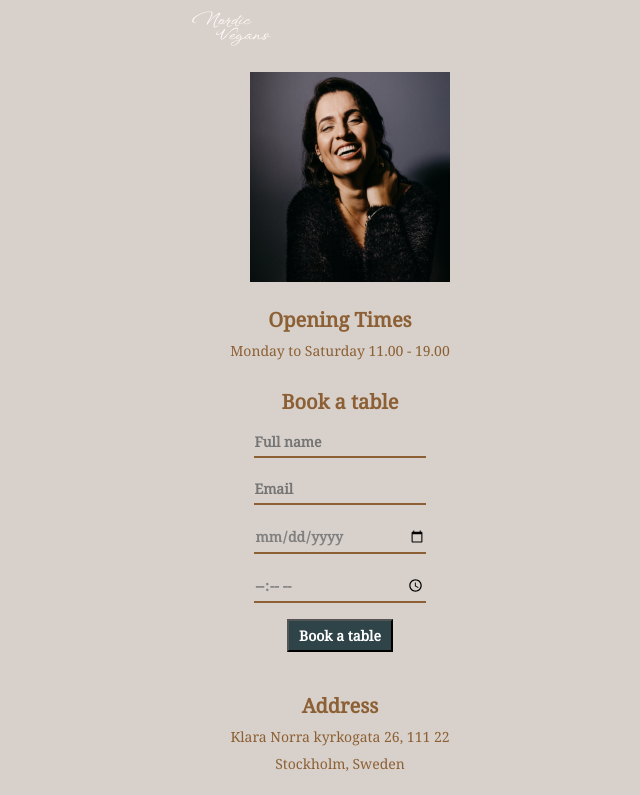
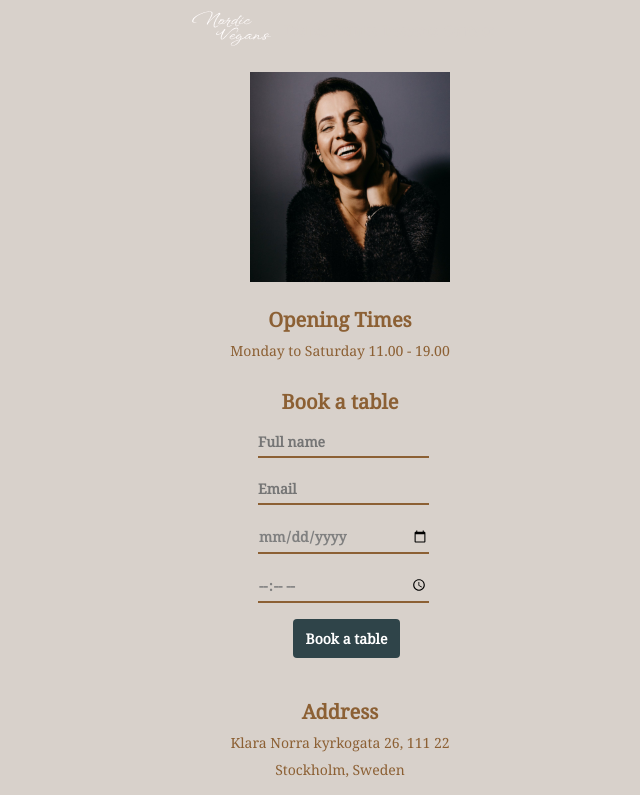
Before and after one commit to KatheRojasO/vegan-restaurant, a React (Create React App) app: page /contact in a window 1280 px wide. Shown: the top 795 px of the page, without its empty margins (300-940 px from the left). Built offline with nearby package versions, Linux system fonts and the light colour scheme; a web font is replaced by a local one.

Commit message:
Implement form style

```diff
--- a/src/components/Form.jsx
+++ b/src/components/Form.jsx
@@ -1,4 +1,5 @@
 import React, { useState } from "react";
+import data from "../jsonFiles/form.json";
 
 export default function Form() {
   const [inputs, setInputs] = useState({});
@@ -12,38 +13,25 @@ export default function Form() {
   const handleSubmit = (event) => {
     event.preventDefault();
     console.log(inputs);
-    alert(inputs.username + inputs.email + inputs.date + inputs.time);
+    alert(inputs.clientName + inputs.email + inputs.date + inputs.time);
   };
+
+  const inputItem = data.map((item) => (
+    <li className="input-fields" key={item.id}>
+      <input
+        type={item.type}
+        name={item.name}
+        placeholder={item.placeholder}
+        value={inputs.name}
+        onChange={handleChange}
+      />
+    </li>
+  ));
 
   return (
     <div id="form">
       <form className="form-info" onSubmit={handleSubmit}>
-        <input
-          type="text"
-          name="username"
-          placeholder="Full name"
-          value={inputs.username || ""}
-          onChange={handleChange}
-        />
-        <input
-          type="text"
-          name="email"
-          placeholder="Email"
-          value={inputs.email || ""}
-          onChange={handleChange}
-        />
-        <input
-          type="date"
-          name="date"
-          value={inputs.date || ""}
-          onChange={handleChange}
-        />
-        <input
-          type="time"
-          name="time"
-          value={inputs.time || ""}
-          onChange={handleChange}
-        />
+        {inputItem}
         <input type="submit" value="Book a table" />
       </form>
     </div>
--- a/src/components/Header.jsx
+++ b/src/components/Header.jsx
@@ -17,7 +17,7 @@ export default function Header() {
   useEffect(() => {
     if (typeof window !== "undefined") {
       window.addEventListener("scroll", () =>
-        setSmall(window.pageYOffset > 400)
+        setSmall(window.pageYOffset > 50)
       );
     }
   }, []);
--- a/src/css/components/Form.css
+++ b/src/css/components/Form.css
@@ -6,7 +6,7 @@
 .form-info {
   display: flex;
   flex-direction: column;
-  align-items: center;
+  align-items: left;
 }
 
 input[type="text"],
@@ -15,7 +15,6 @@ input[type="text"],
   width: 80%;
   padding: 5px 0;
   margin: 8px 25px;
-  display: inline-block;
   box-sizing: border-box;
   background-color: var(--gray);
   outline: 0;
@@ -30,9 +29,20 @@ input[type="time"]:focus {
 }
 
 input[type="submit"] {
+  width: 50%;
   background-color: var(--green-pine);
   color: white;
-  padding: 5px 10px;
-  margin: var(--space-small) 0 var(--space-medium) 0;
+  padding: 10px 10px;
+  margin: var(--space-small) 0 var(--space-medium) 60px;
   cursor: pointer;
+  border: none;
+  border-radius: 4px;
 }
+
+input[type="submit"]:focus {
+  background-color: green;
+}
+
+.input-fields {
+  list-style-type: none;
+}
--- /dev/null
+++ b/src/jsonFiles/form.json
@@ -0,0 +1,29 @@
+[
+  {
+    "id": 1,
+    "type": "text",
+    "name": "clientName",
+    "placeholder": "Full name"
+
+  },
+  {
+    "id": 2,
+    "type": "text",
+    "name": "email",
+    "placeholder": "Email"
+
+  },
+  {
+    "id": 3,
+    "type": "date",
+    "name": "date",
+    "placeholder": "date"
+
+  },
+  {
+    "id": 4,
+    "type": "time",
+    "name": "time",
+    "placeholder": "time"
+  }
+]
--- a/src/pages/Contact.jsx
+++ b/src/pages/Contact.jsx
@@ -1,5 +1,3 @@
-import React, { useState } from "react";
-import { ReactDOM } from "react-dom/client";
 import Header from "../components/Header";
 import Form from "../components/Form"
 import Footer from "../components/Footer";
@@ -21,7 +19,6 @@ export default function Contact() {
         <img className="map" src={item.map} alt="map"></img>
       </div>
     </div>
-
   ));
 
   return (
```
